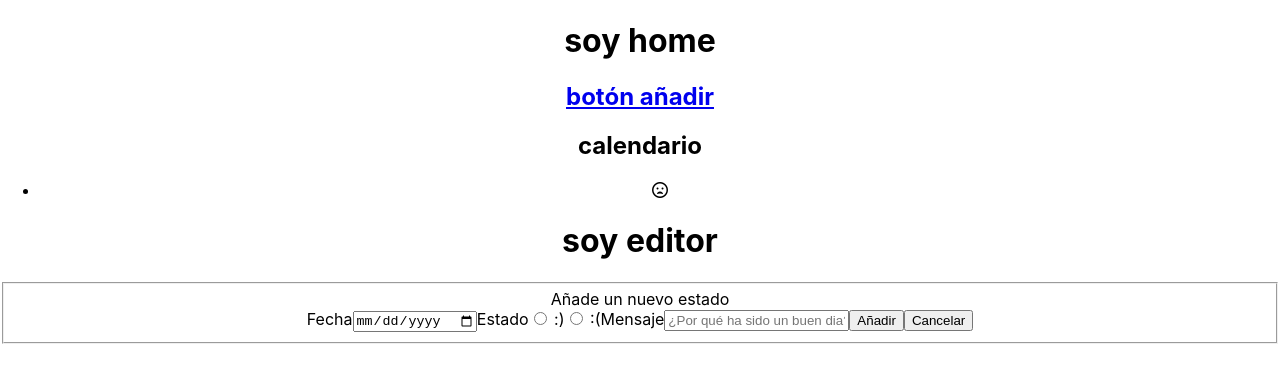
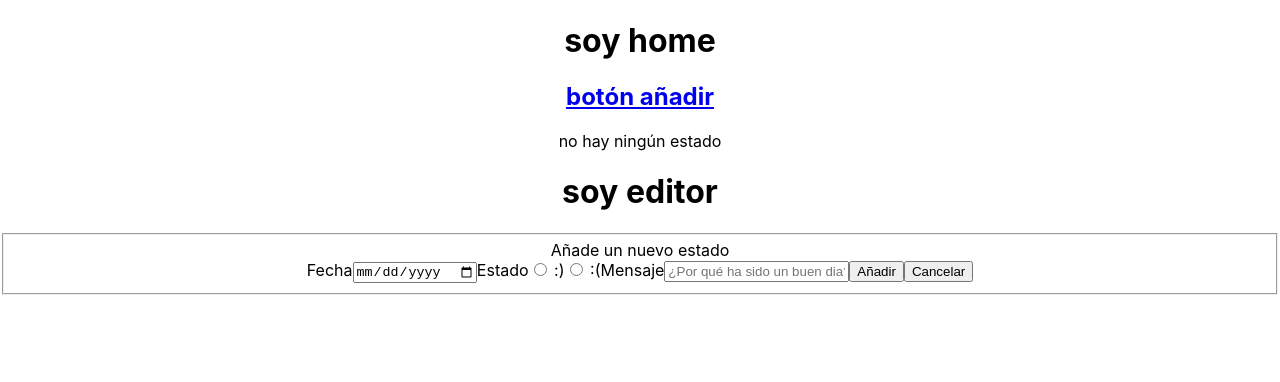
Before and after one commit to meryada/life-calendar, a React (Create React App) app: page /#/ in a window 1280 px wide. Shown: the top 382 px of the page. Built offline with nearby package versions, Linux system fonts and the light colour scheme.

Commit message:
controled empty array at smileyList

```diff
--- a/src/components/SmileyList.js
+++ b/src/components/SmileyList.js
@@ -3,17 +3,18 @@ import React from 'react';
 class CalendarSmiley extends React.Component {
 
     render() {
-        const {smileys} = this.props
-        console.log(smileys)
-        return(
+        const { smileys } = this.props
+        console.log(smileys[1])
+        if (smileys[1]) {
+            return (
                 <div>
                     <h2>calendario</h2>
                     <ul>
-                {smileys.map((item, index)=> {
+                        {smileys.map((item, index) => {
                             return (
                                 <li key={index}>
                                     <p>{item.date}</p>
-                        <p>{item.status === 'feliz'? <i className="far fa-smile-beam"></i>:<i className="far fa-frown-open"></i>}</p>
+                                    <p>{item.status === 'feliz' ? <i className="far fa-smile-beam"></i> : <i className="far fa-frown-open"></i>}</p>
                                     <p>{item.message}</p>
                                 </li>
                             )
@@ -21,6 +22,11 @@ class CalendarSmiley extends React.Component {
                     </ul>
                 </div>
             )
+        } else {
+            return (
+                <p>no hay ningún estado</p>
+            )
+        }
     }
 }
 
```
Lines whose indentation alone changed are shown as unchanged.
